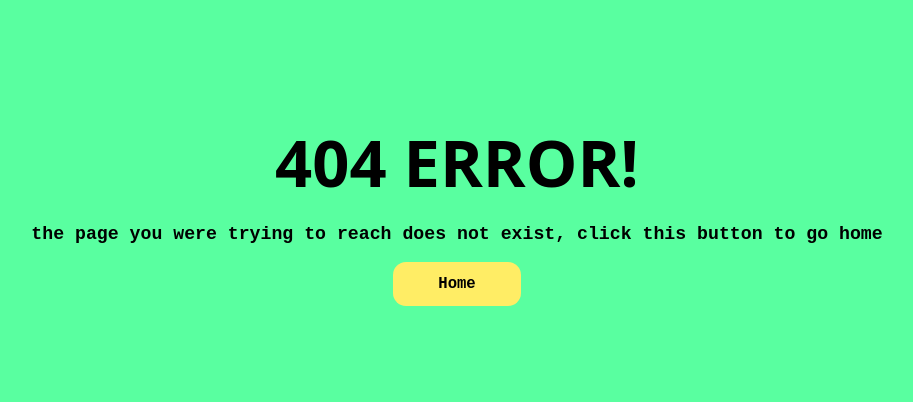
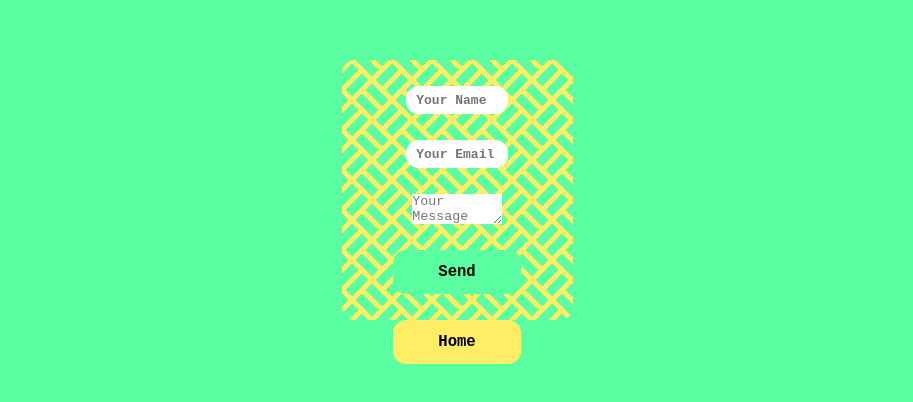
Before and after one commit to Ho0b/portfoliio2025, a React (Create React App) app: page /contact in a window 1280 px wide. Before the commit this address had no page. Shown: the part 388-790 px from the top of the page, without its empty margins (183-1096 px from the left). Built offline with nearby package versions, Linux system fonts and the light colour scheme.

Commit message:
added form api key

```diff
--- a/package.json
+++ b/package.json
@@ -4,6 +4,7 @@
   "homepage": "https://Ho0b.github.io/",
   "private": true,
   "dependencies": {
+    "@emailjs/browser": "^4.4.1",
     "@testing-library/dom": "^10.4.0",
     "@testing-library/jest-dom": "^6.6.3",
     "@testing-library/react": "^16.3.0",
--- a/public/index.html
+++ b/public/index.html
@@ -14,7 +14,7 @@
       manifest.json provides metadata used when your web app is installed on a
       user's mobile device or desktop. See https://developers.google.com/web/fundamentals/web-app-manifest/
     -->
-    <link rel="manifest" href="%PUBLIC_URL%/manifest.json" />
+    <!-- <link rel="manifest" href="%PUBLIC_URL%/manifest.json" /> -->
     <!-- <link href="./assets/images/images.json"> -->
     <!--
       Notice the use of %PUBLIC_URL% in the tags above.
--- a/src/App.css
+++ b/src/App.css
@@ -88,7 +88,6 @@ a{
   &:visited{
     color: var(--comColor);
   }
-
 }
 ul li {
   text-decoration: none;
@@ -98,7 +97,7 @@ ul li {
   display: flex;
   align-content: center;
   justify-content: end;
-  width: 128px;
+  min-width: 128px;
 }
 ul li a{
   color: var(--comColor);
@@ -171,6 +170,47 @@ Button{
     filter: none;
   }
 }
+
+form{
+  display: flex;
+  flex-direction: column;
+  align-items: center;
+  gap: 2rem;
+  padding: 2rem;
+
+  background:
+		  linear-gradient(135deg,#0000 20.5%,#FFED65 0 29.5%,#0000 0) 0 10px,
+		  linear-gradient( 45deg,#0000 8%,#FFED65 0 17%, #0000 0 58%) 20px 0,
+		  linear-gradient(135deg,#0000 8%,#FFED65 0 17%, #0000 0 58%,#FFED65 0 67%,#0000 0),
+		  linear-gradient( 45deg,#0000 8%,#FFED65 0 17%, #0000 0 58%,#FFED65 0 67%,#0000 0 83%,#FFED65 0 92%,#0000 0),
+		  #59FFA0;
+	background-size: 40px 40px;
+
+  width: fit-content;
+  max-width: 50vw;
+
+  border: 0px solid transparent;
+  border-radius: 1rem;
+
+  & input{
+    width: 50%;
+    border: none;
+    height: 2rem;
+    font-size: 1rem;
+    font-weight: bolder;
+    border: none;
+    border-radius: 1rem;
+    padding-left: 10px;
+  }
+
+  & textarea{
+    width: 50%;
+    border: none;
+    padding: 0;
+  }
+
+}
+
 
 /*
 ID - ID
@@ -292,6 +332,13 @@ CLASSES - CLASSES -
   width: inherit;
 }
 
+.flex_col{
+  flex-direction: column;
+}
+.flex_row{
+  flex-direction: row;
+}
+
 .center_flex_black{
   background-color: var(--secColor);
   display: flex;
--- a/src/App.js
+++ b/src/App.js
@@ -68,9 +68,7 @@ function Navi(){
 
       <ul>
         <li>
-          <a href='mailto:business.netrahun@gmail.com' >
-            Contact
-          </a>
+          <ContactMeButton/>
         </li>
       </ul>
 
@@ -134,9 +132,6 @@ function FooterSection(){
   )
 }
 
-
-
-
 function Mainsection(){
 
   const [currentSection, setSection]= useState(<Games />)
--- a/src/Buttons.js
+++ b/src/Buttons.js
@@ -1,8 +1,8 @@
 import "./App.css"
+import {Link} from "react-router-dom"
 
 export function ContactMeButton(){
     return(
-        <a href="mailto:business.netrahun@gmail.com"><button className='aboutPage'>Let's Connect!</button></a>
-
+        <Link to={"/contact"}><button className='aboutPage'>Let's Connect!</button></Link>
     )
 }
--- /dev/null
+++ b/src/Contact.js
@@ -0,0 +1,49 @@
+import React from 'react';
+import './App.css'
+import { Link } from 'react-router-dom';
+import emailjs from '@emailjs/browser';
+
+
+
+function ContactForm(){
+    const formRef = React.useRef()
+
+    const sendEmail = (e) => {
+        e.preventDefault();
+
+        emailjs.sendForm(
+            'service_sn2bc8o',
+            'template_vcnqjm6',
+            formRef.current,
+            process.env.FORM_API_KEY.toString()
+        ).then(
+            (result) => {
+                console.log('form was submitted', result.text)
+            }, (error) => {
+                console.log('there was an error', error.text)
+            }
+        )
+    }
+
+    return(
+        <div className='center_flex'>
+            <form ref={formRef} onSubmit={sendEmail}>
+                <input type="text" name="user_name" placeholder="Your Name" required />
+                <input type="email" name="user_email" placeholder="Your Email" required />
+                <textarea name="message" placeholder="Your Message" required />
+                <button type="submit">Send</button>
+            </form>
+        </div>
+    )
+}
+
+function ContactFormContainer(){
+    return(
+        <section>
+            <ContactForm />
+            <Link to={"/"}><button className='primaryOpposite'>Home</button></Link>
+        </section>
+    )
+}
+
+export default ContactFormContainer
--- a/src/index.js
+++ b/src/index.js
@@ -6,6 +6,7 @@ import About from './AboutMe';
 import NotFoundPage from './NotFoundPage';
 import reportWebVitals from './reportWebVitals';
 import {createBrowserRouter, RouterProvider} from "react-router-dom";
+import ContactFormContainer from './Contact';
 
 const router = createBrowserRouter([
   {
@@ -13,6 +14,9 @@ const router = createBrowserRouter([
   },
   {
     path:"/about", element: <About />
+  },
+  {
+    path:"/contact", element: <ContactFormContainer />
   },
   { path: "*", element: <NotFoundPage /> },
 ]);
```
Also changed, not shown: 2 other files (tests, documents, lock files or other folders).
